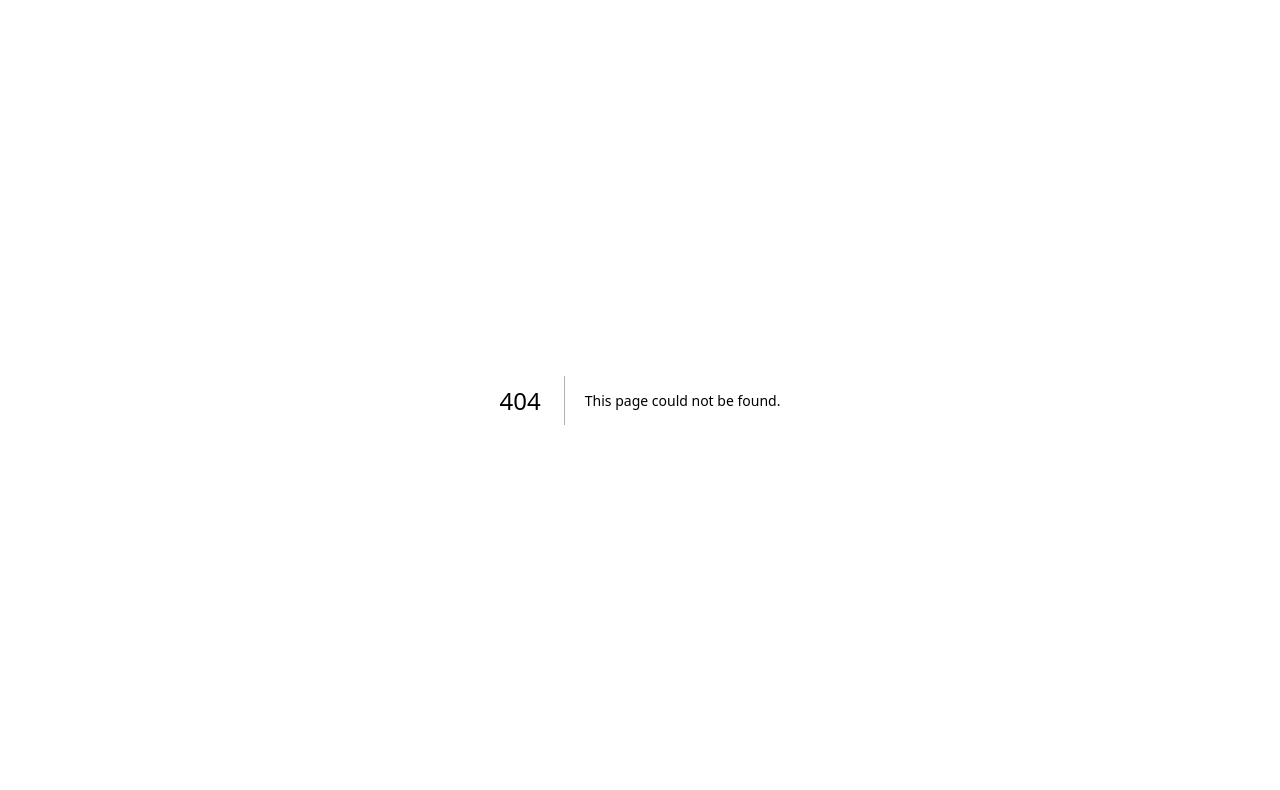
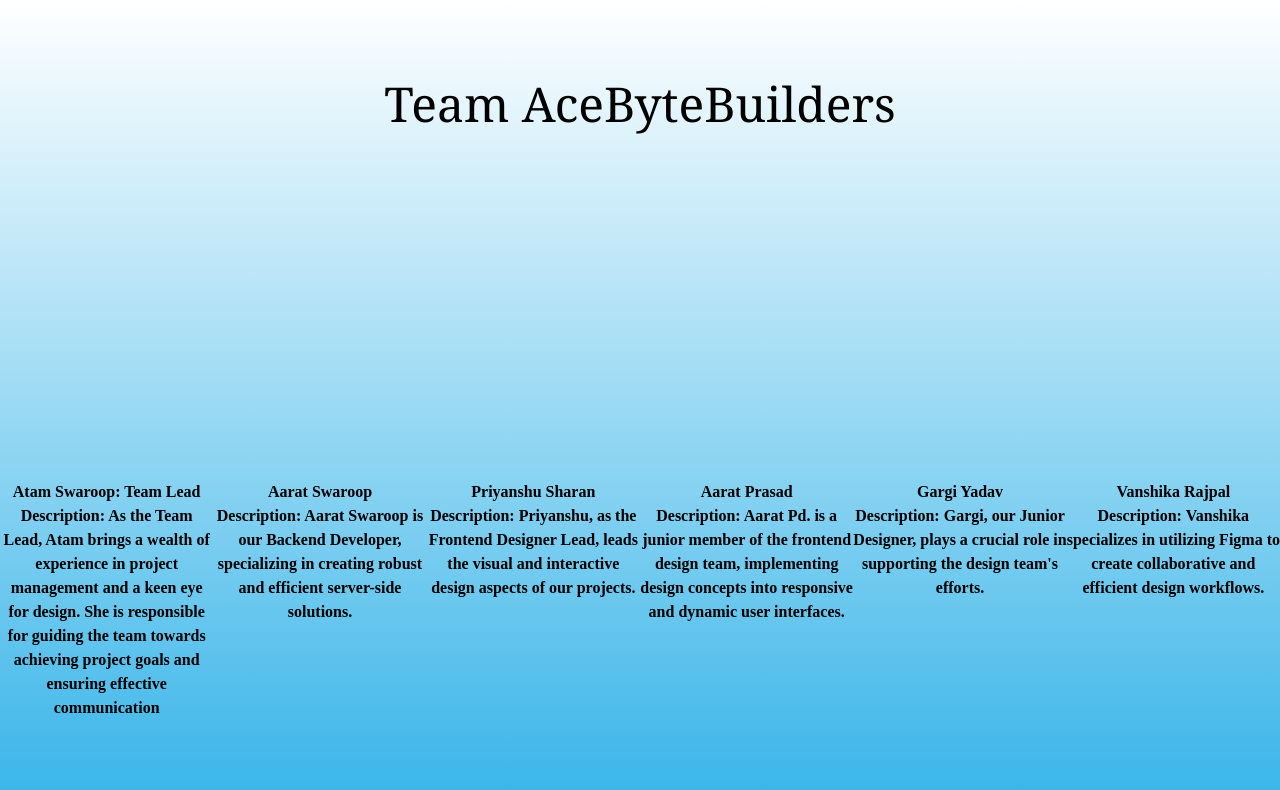
Before and after one commit to agamswaroop619/SarvGangeVani, a Next.js app in the folder sarvgangevani/: page /about in a window 1280 px wide. Before the commit this address had no page. Shown: the top 790 px of the page. Built offline with nearby package versions, Linux system fonts and the light colour scheme.

Commit message:
add: about section

```diff
--- /dev/null
+++ b/sarvgangevani/src/app/about/page.tsx
@@ -0,0 +1,68 @@
+export default function Home() {
+  return (
+    <main className="flex min-h-[100vh] flex-col items-center justify-center min-w-[100vw] bg-gradient-to-b from-[#FFFFFF] to-[#39B5E9]">
+      <div className="h-[50vh] text-black text-5xl font-mono font-serif">
+        Team AceByteBuilders
+      </div>
+      <div className="grid grid-cols-6 text-center text-black">
+        <div>
+          <p style={{ fontFamily: "Times New Roman", fontWeight: "bold" }}>
+            Atam Swaroop: Team Lead
+          </p>
+          <p style={{ fontFamily: "Baskerville Old Face", fontWeight: "bold" }}>
+            Description: As the Team Lead, Atam brings a wealth of experience in
+            project management and a keen eye for design. She is responsible for
+            guiding the team towards achieving project goals and ensuring
+            effective communication
+          </p>
+        </div>
+        <div>
+          <p style={{ fontFamily: "Times New Roman", fontWeight: "bold" }}>
+            Aarat Swaroop
+          </p>
+          <p style={{ fontFamily: "Baskerville Old Face", fontWeight: "bold" }}>
+            Description: Aarat Swaroop is our Backend Developer, specializing in
+            creating robust and efficient server-side solutions.
+          </p>
+        </div>
+        <div>
+          <p style={{ fontFamily: "Times New Roman", fontWeight: "bold" }}>
+            Priyanshu Sharan
+          </p>
+          <p style={{ fontFamily: "Baskerville Old Face", fontWeight: "bold" }}>
+            Description: Priyanshu, as the Frontend Designer Lead, leads the
+            visual and interactive design aspects of our projects.
+          </p>
+        </div>
+        <div>
+          <p style={{ fontFamily: "Times New Roman", fontWeight: "bold" }}>
+            Aarat Prasad
+          </p>
+          <p style={{ fontFamily: "Baskerville Old Face", fontWeight: "bold" }}>
+            Description: Aarat Pd. is a junior member of the frontend design
+            team, implementing design concepts into responsive and dynamic user
+            interfaces.
+          </p>
+        </div>
+        <div>
+          <p style={{ fontFamily: "Times New Roman", fontWeight: "bold" }}>
+            Gargi Yadav
+          </p>
+          <p style={{ fontFamily: "Baskerville Old Face", fontWeight: "bold" }}>
+            Description: Gargi, our Junior Designer, plays a crucial role in
+            supporting the design team's efforts.
+          </p>
+        </div>
+        <div>
+          <p style={{ fontFamily: "Times New Roman", fontWeight: "bold" }}>
+            Vanshika Rajpal
+          </p>
+          <p style={{ fontFamily: "Baskerville Old Face", fontWeight: "bold" }}>
+            Description: Vanshika specializes in utilizing Figma to create
+            collaborative and efficient design workflows.
+          </p>
+        </div>
+      </div>
+    </main>
+  );
+}
```
